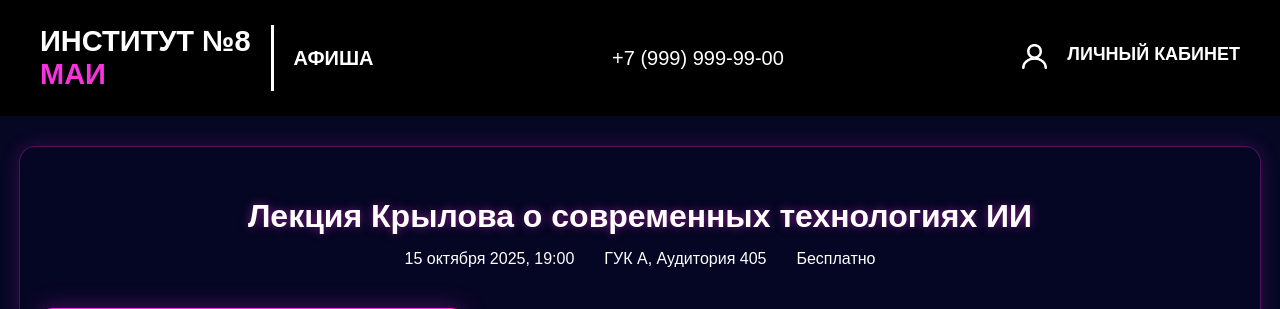
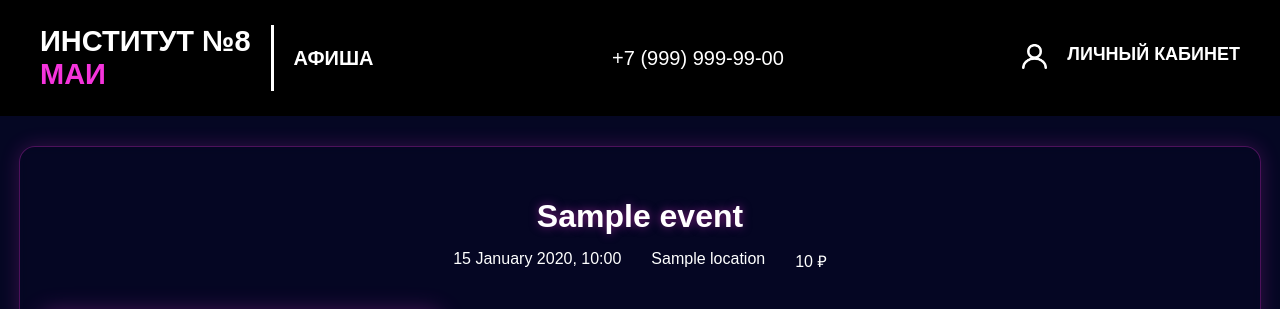
Before and after one commit to qqarisha/womens_community, a Flask app: template main_block1/templates/meropriatie.html in a window 1280 px wide. Shown: the top 309 px of the page. Run offline with Flask 3, Linux system fonts and the light colour scheme; the template is opened without the code that fills it: most values are stand-ins (such as "Sample title", 1, 10 or a date in 2020).

Commit message:
Update meropriatie.html

```diff
--- a/main_block1/templates/meropriatie.html
+++ b/main_block1/templates/meropriatie.html
@@ -1,6 +1,6 @@
 {% extends "base.html" %}
 
-{% block title %}Описание мероприятия | МАИ{% endblock %}
+{% block title %}{{ event.title }} | МАИ{% endblock %}
 
 {% block body %}
 <link rel="stylesheet" href="{{ url_for('static', filename='meropriatie.css') }}">
@@ -8,11 +8,11 @@
 <div class="event-container">
     <!-- Заголовок мероприятия -->
     <div class="event-header">
-        <h1 class="event-title">Лекция Крылова о современных технологиях ИИ</h1>
+        <h1 class="event-title">{{ event.title }}</h1>
         <div class="event-meta">
-            <span class="event-date">15 октября 2025, 19:00</span>
-            <span class="event-location">ГУК А, Аудитория 405</span>
-            <span class="event-price">Бесплатно</span>
+            <span class="event-date">{{ event.date.strftime('%d %B %Y, %H:%M') if event.date else 'Дата уточняется' }}</span>
+            <span class="event-location">{{ event.location or 'Место уточняется' }}</span>
+            <span class="event-price">{{ 'Бесплатно' if event.is_free else event.price ~ ' ₽' }}</span>
         </div>
     </div>
 
@@ -20,49 +20,61 @@
     <div class="event-content">
         <!-- Блок с изображением -->
         <div class="event-image-container">
-            <img src="{{ url_for('static', filename='donald.png') }}" alt="Лекция Крылова" class="event-image">
-            <div class="event-image-caption">Профессор Крылов на прошлой лекции</div>
+            <img src="{{ url_for('static', filename=event.image_path) if event.image_path else url_for('static', filename='default_event.png') }}" alt="{{ event.title }}" class="event-image">
+            {% if event.image_caption %}
+            <div class="event-image-caption">{{ event.image_caption }}</div>
+            {% endif %}
         </div>
 
         <!-- Описание мероприятия -->
         <div class="event-description">
             <h2>Что будет на мероприятии?</h2>
-            <p>Профессор Крылов, ведущий специалист в области искусственного интеллекта, проведет увлекательную лекцию о
-                последних достижениях в сфере машинного обучения и нейронных сетей.</p>
+            <p>{{ event.description }}</p>
 
+            {% if event.topics %}
             <h3>Основные темы:</h3>
             <ul>
-                <li>— Новейшие алгоритмы глубокого обучения</li>
-                <li>— Применение ИИ в авиакосмической отрасли</li>
-                <li>— Этические аспекты развития искусственного интеллекта</li>
-                <li>— Перспективы трудоустройства в сфере ИИ</li>
+                {% for topic in event.topics %}
+                <li>— {{ topic }}</li>
+                {% endfor %}
             </ul>
+            {% endif %}
 
+            {% if event.target_audience %}
             <h3>Для кого это мероприятие?</h3>
-            <p>Лекция будет полезна студентам технических специальностей, аспирантам и всем, кто интересуется
-                современными технологиями. Особый акцент будет сделан на практическое применение знаний в проектах МАИ.
-            </p>
+            <p>{{ event.target_audience }}</p>
+            {% endif %}
         </div>
 
         <!-- Дополнительная информация -->
         <div class="event-details">
+            {% if event.duration %}
             <div class="detail-card">
                 <h4>— Длительность</h4>
-                <p>2 часа (включая Q&A сессию)</p>
+                <p>{{ event.duration }}</p>
             </div>
+            {% endif %}
+
+            {% if event.speaker %}
             <div class="detail-card">
                 <h4>— Лектор</h4>
-                <p>Проф. Крылов А.В., д.т.н., зав. кафедрой №806</p>
+                <p>{{ event.speaker }}</p>
             </div>
+            {% endif %}
+
+            {% if event.organizer %}
             <div class="detail-card">
                 <h4>— Организатор</h4>
-                <p>IT-центр МАИ при поддержке института №8</p>
+                <p>{{ event.organizer }}</p>
             </div>
+            {% endif %}
         </div>
 
         <!-- Кнопка регистрации -->
         <div class="event-actions">
+            {% if event.registration_required %}
             <button class="register-button" id="openModal">Зарегистрироваться</button>
+            {% endif %}
             <div class="event-social">
                 <span>Поделиться:</span>
                 <a href="#"><img src="{{ url_for('static', filename='vk.png') }}" alt="VK"></a>
@@ -72,27 +84,28 @@
     </div>
 
     <!-- Похожие мероприятия -->
+    {% if related_events %}
     <div class="related-events">
         <h2>Похожие мероприятия</h2>
         <div class="related-list">
-            <a href="/event/2" class="related-card">
-                <img src="{{ url_for('static', filename='donald.png') }}" alt="Экзамен">
-                <h3>Экзамен В.Е. Зайцева</h3>
-                <p>20-30 октября 2025</p>
+            {% for related in related_events %}
+            <a href="{{ url_for('event', event_id=related.id) }}" class="related-card">
+                <img src="{{ url_for('static', filename=related.image_path) if related.image_path else url_for('static', filename='default_event.png') }}" alt="{{ related.title }}">
+                <h3>{{ related.title }}</h3>
+                <p>{{ related.date.strftime('%d %B %Y') if related.date else 'Дата уточняется' }}</p>
             </a>
-            <a href="/event/3" class="related-card">
-                <img src="{{ url_for('static', filename='donald.png') }}" alt="Олимпиада">
-                <h3>Олимпиада "Будущее ИИ"</h3>
-                <p>25 октября 2025</p>
-            </a>
+            {% endfor %}
         </div>
     </div>
+    {% endif %}
+
     <!-- Модальное окно для регистрации -->
+    {% if event.registration_required %}
     <div id="registrationModal" class="modal">
         <div class="modal-content">
             <span class="close">&times;</span>
             <h2>Регистрация на мероприятие</h2>
-            <form action="/register/1" method="post">
+            <form action="{{ url_for('register_event', event_id=event.id) }}" method="post">
                 <label for="name">Имя:</label>
                 <input type="text" id="name" name="name" required>
                 <label for="email">Email:</label>
@@ -101,9 +114,8 @@
             </form>
         </div>
     </div>
+    {% endif %}
 </div>
 
 <script src="{{ url_for('static', filename='js/meropriatie.js') }}"></script>
-
-
 {% endblock %}
```
